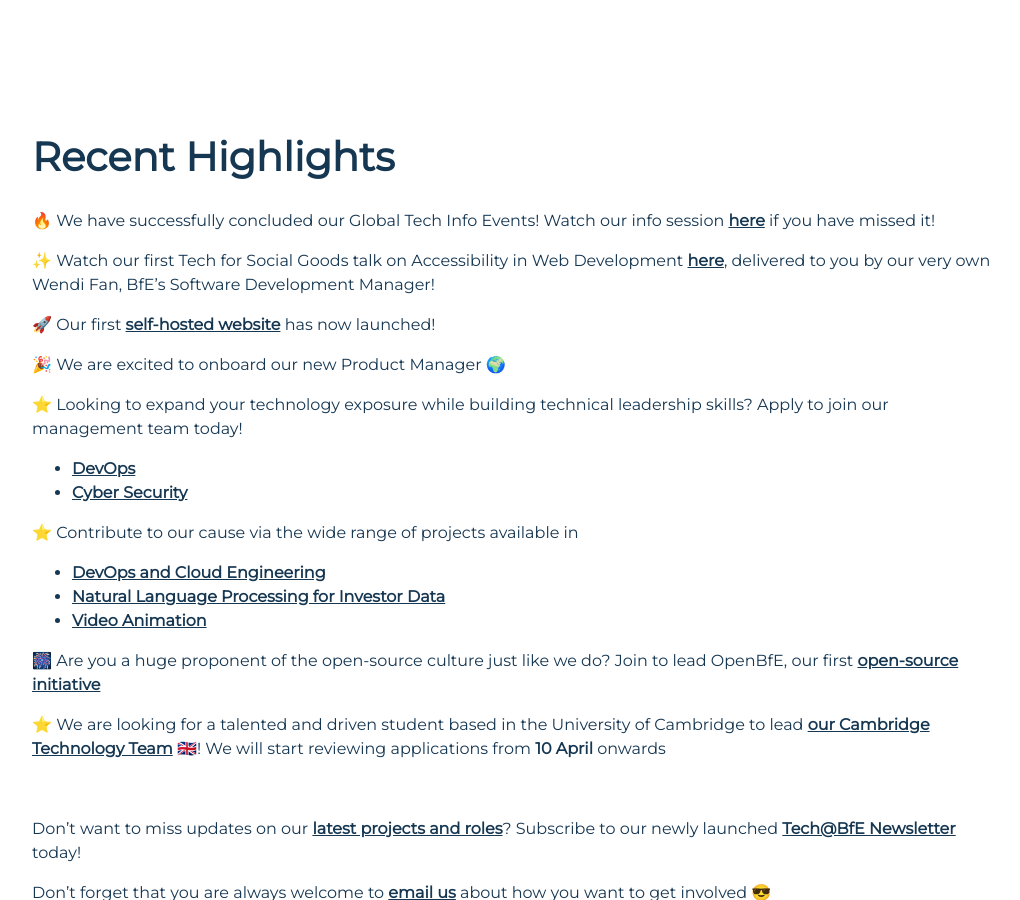
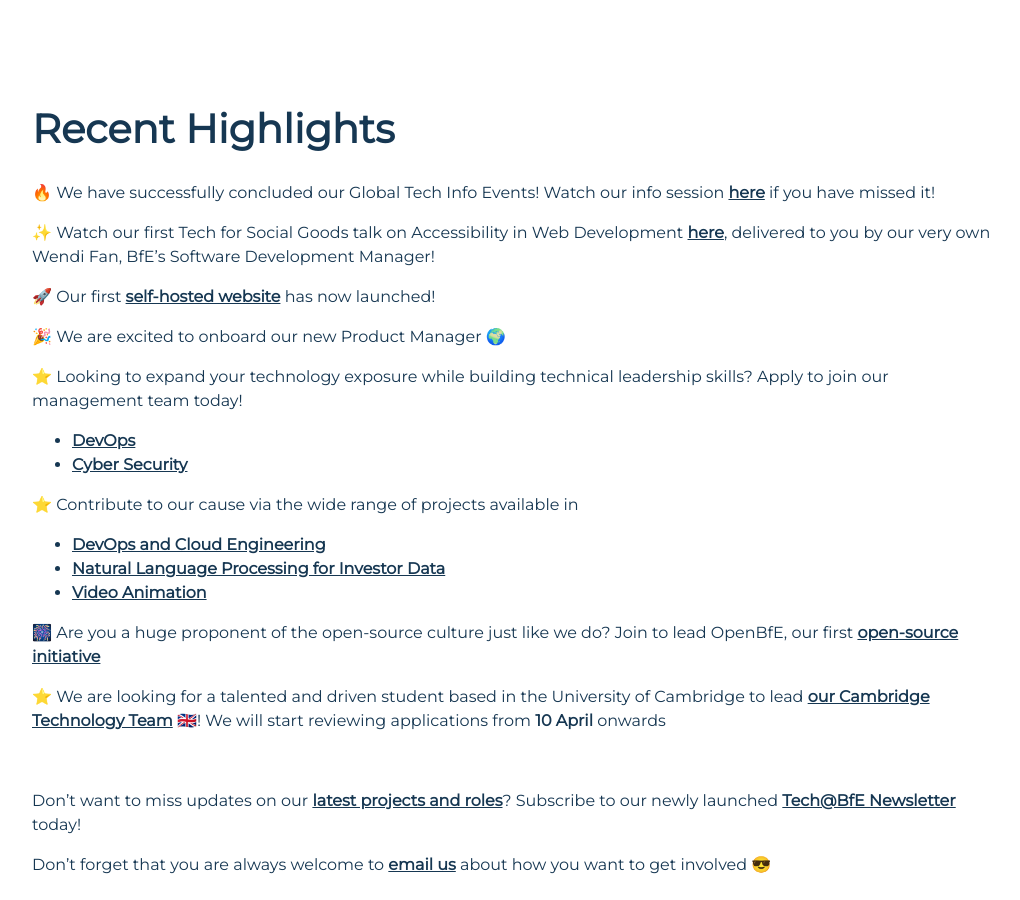
Before and after one commit to BfE-Technology/BfE-Technology.github.io, a Jekyll site: the page built from test.md, in a window 1280 px wide and 900 px high. Shown: the whole window, without its empty margins (128-1148 px from the left). Built offline with Jekyll 4.4.1, drawn with Linux system fonts in a browser that asks for light colours; nearby versions of some CDN libraries.

Commit message:
Update menu.html

```diff
--- a/_includes/menu.html
+++ b/_includes/menu.html
@@ -7,8 +7,7 @@
     <i class="fa fa-bars"></i>
   </a>
 </div>
-<div id="topnavSpace">
-</div>
+<br id="topnavSpace"/>
 
 <script>
   function menuToggle() {
```
